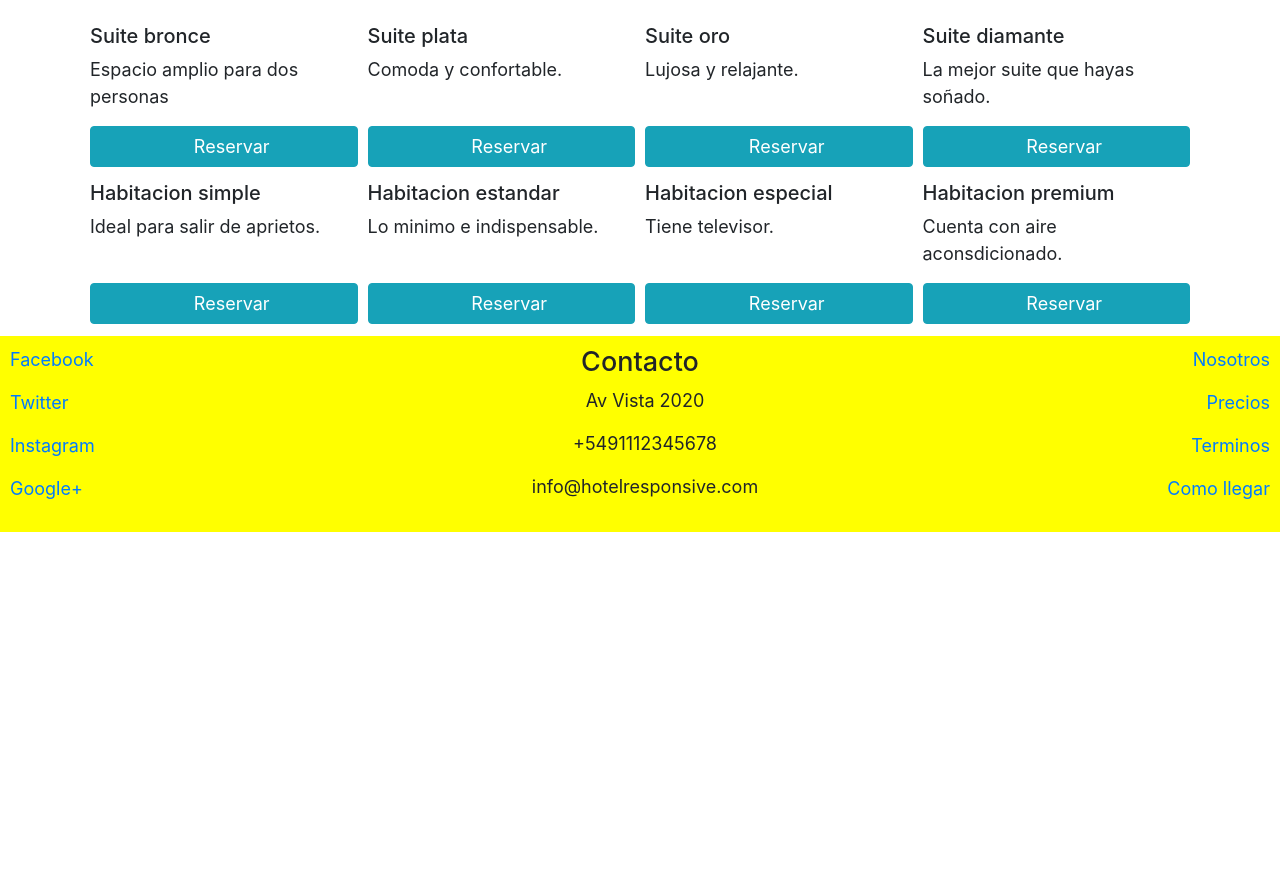
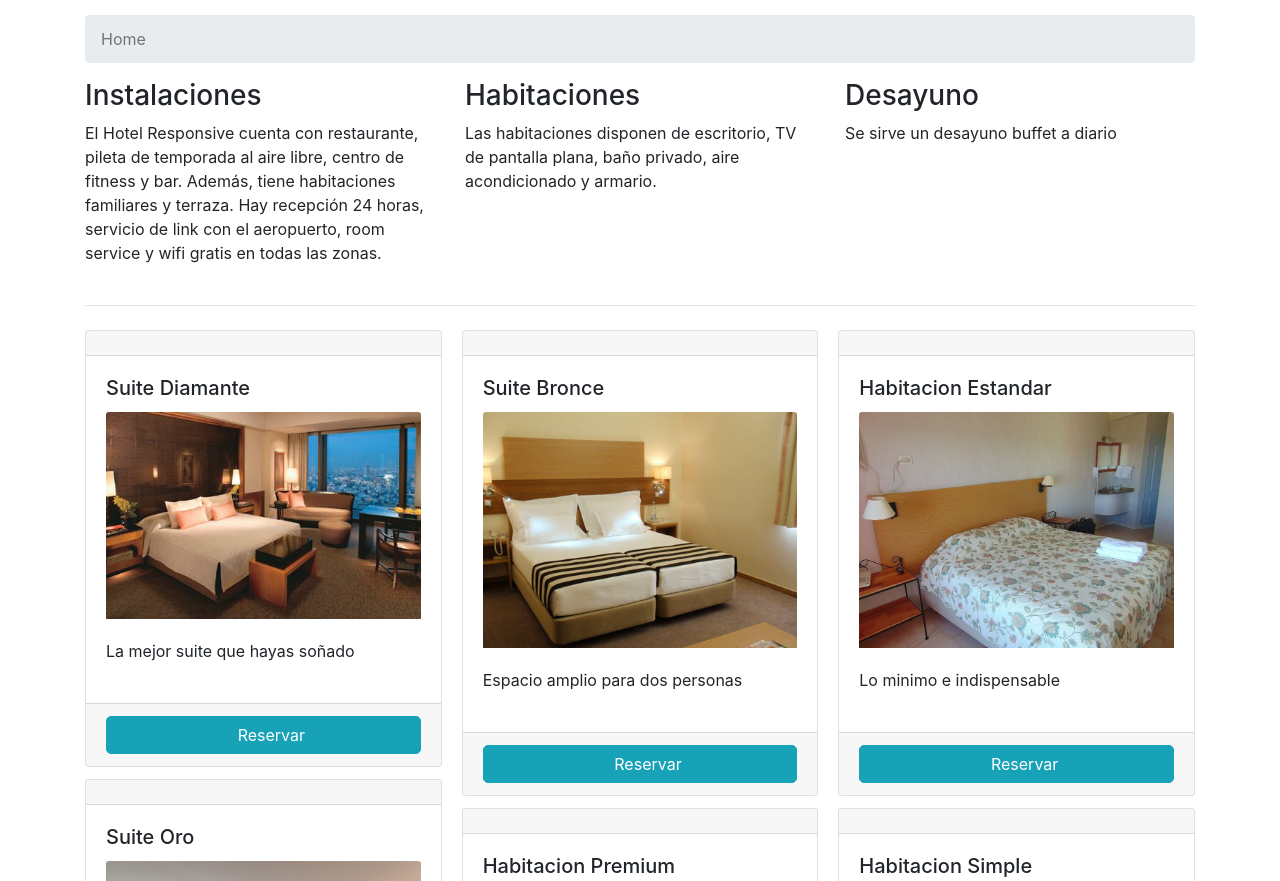
Before and after one commit to sergiobollo/guia-hoteles, a website: page index.html in a window 1280 px wide. Shown: the part 660-1541 px from the top of the page. Before the commit the page ends 1192 px from the top, so only its background shows below. Drawn offline with nearby package versions, Linux system fonts and the light colour scheme; a web font is replaced by a local one.

Commit message:
Se agrego tablas, imagenes y cards

```diff
--- a/css/main.css
+++ b/css/main.css
@@ -4,53 +4,23 @@
     margin-top: 50px;
 }
 footer {
-    padding: 10px 10px 0 10px;
-    background-color: yellow;
+    padding: 10px 12px 0 12px;
+    background-color: lightblue;
     margin-bottom: 0px;
     margin-top: 10px;
-    font-size: 10px !important;
+    font-size: 12px !important;
 }
 
-.card-hotel {
-    flex: 1 25%;
-    padding: 2px 5px 2px 5px;
-    margin-top: 10px;
-
+.card-hotel p {
+    margin-top: 20px;
 }
 
 .btn-reserva {
     width: 100%;
+    border-radius: 5px;
 
 }
 
 address p span {
     padding-right: 10px;
 }
-
-@media screen and (min-width: 770px) {
-    a,
-    p {
-        font-size: 18px !important;
-    }
-    h6 {
-        font-size: 27px !important;
-    }
-    h3 {
-        margin-top: 1px !important;
-        font-size: 50px !important;
-    }
-}
-
-@media screen and (max-width: 770px) {
-    a,
-    p {
-        font-size: 12px !important;
-    }
-    h6 {
-        font-size: 18px !important;
-    }
-    h3 {
-        margin-top: 1px !important;
-        font-size: 25px !important;
-    }
-}
--- a/index.html
+++ b/index.html
@@ -41,6 +41,9 @@
     <div class="jumbotron jumbotron-fluid">
         <h1 class = "display-4 text-center">Hotel Responsive</h1>
     </div>
+    <header>
+        <img src="images/hotel-responsive.jpg" class="img-fluid mx-auto d-block mb-4" alt="Hotel Responsive">
+    </header>
     <div class="container">
         <nav aria-label="breadcrumb">
         <ol class="breadcrumb">
@@ -65,91 +68,123 @@
 
         <hr class="my-4">
 
-            <div class="d-flex flex-wrap flex-row-reverse">
+        <div class="card-columns">
 
-                <div class="card-hotel d-flex flex-column justify-content-between">
-                    <div>
-                        <h5>Suite diamante</h5>
-                        <p>La mejor suite que hayas soñado.<p>
+            <div class="card card-hotel">
+                <div class = "card-header">
+                    <h6 class = "card-subtitle text-muted"><span class="oi oi-star"></span><span class="oi oi-star"></span><span class="oi oi-star"></span><span class="oi oi-star"></span><span class="oi oi-star"></span></h6>
                 </div>
-                    <div>
+                <div class = "card-body">
+                    <h5 class = "card-title">Suite Diamante</h5>
+                    <img class = "card-img-top" src = "images/diamante.jpg" alt = "Diamante">
+                    <p class = "card-text">La mejor suite que hayas soñado<p>
+                </div>
+                <div class = "card-footer">
                     <a class="btn btn-info btn-reserva" href="#" role="button">
                     <span class="oi oi-plus pr-3"></span>Reservar</a>
                 </div>
             </div>
 
-                <div class="card-hotel d-flex flex-column justify-content-between">
-                    <div>
-                        <h5>Suite oro</h5>
-                        <p>Lujosa y relajante.<p>
+            <div class="card card-hotel">
+                <div class = "card-header">
+                    <h6 class = "card-subtitle text-muted"><span class="oi oi-star"></span><span class="oi oi-star"></span><span class="oi oi-star"></span><span class="oi oi-star"></span></h6>
                 </div>
-                    <div>
+                <div class = "card-body">
+                    <h5 class = "card-title">Suite Oro</h5>
+                    <img class = "card-img-top" src = "images/oro.jpg" alt = "Oro">
+                    <p>Lujosa y relajante<p>
+                </div>
+                <div class = "card-footer">
                     <a class="btn btn-info btn-reserva" href="#" role="button">
                     <span class="oi oi-plus pr-3"></span>Reservar</a>
                 </div>
             </div>
 
-                <div class="card-hotel d-flex flex-column justify-content-between">
-                    <div>
-                        <h5>Suite plata</h5>
-                        <p>Comoda y confortable.<p>
+            <div class="card card-hotel">
+                <div class = "card-header">
+                    <h6 class = "card-subtitle text-muted"><span class="oi oi-star"></span><span class="oi oi-star"></span><span class="oi oi-star"></span></h6>
                 </div>
-                    <div>
+                <div class = "card-body">
+                    <h5 class = "card-title">Suite Plata</h5>
+                    <img class = "card-img-top" src = "images/plata.jpg" alt = "Plata">
+                    <p>Comoda y confortable<p>
+                </div>
+                <div class = "card-footer">
                     <a class="btn btn-info btn-reserva" href="#" role="button">
                     <span class="oi oi-plus pr-3"></span>Reservar</a>
                 </div>
             </div>
 
-                <div class="card-hotel d-flex flex-column justify-content-between">
-                    <div>
-                        <h5>Suite bronce</h5>
+            <div class="card card-hotel">
+                <div class = "card-header">
+                    <h6 class = "card-subtitle text-muted"><span class="oi oi-star"></span><span class="oi oi-star"></span></h6>
+                </div>
+                <div class = "card-body">
+                    <h5 class = "card-title">Suite Bronce</h5>
+                    <img class = "card-img-top" src = "images/bronce.jpg" alt = "Bronce">
                     <p>Espacio amplio para dos personas<p>
                 </div>
-                        <div>
+                <div class = "card-footer">
                     <a class="btn btn-info btn-reserva" href="#" role="button">
                     <span class="oi oi-plus pr-3"></span>Reservar</a>
                 </div>
             </div>
 
-                <div class="card-hotel d-flex flex-column justify-content-between">
-                    <div>
-                        <h5>Habitacion premium</h5>
-                        <p>Cuenta con aire aconsdicionado.<p>
+            <div class="card card-hotel">
+                <div class = "card-header">
+                    <h6 class = "card-subtitle text-muted"><span class="oi oi-star"></span></h6>
                 </div>
-                    <div>
+                <div class = "card-body">
+                    <h5 class = "card-title">Habitacion Premium</h5>
+                    <img class = "card-img-top" src = "images/premium.jpg" alt = "Premium">
+                    <p>Tiene televisor<p>
+                </div>
+                <div class = "card-footer">
                     <a class="btn btn-info btn-reserva" href="#" role="button">
                     <span class="oi oi-plus pr-3"></span>Reservar</a>
                 </div>
             </div>
 
-                <div class="card-hotel d-flex flex-column justify-content-between">
-                    <div>
-                        <h5>Habitacion especial</h5>
-                        <p>Tiene televisor.<p>
+            <div class="card card-hotel">
+                <div class = "card-header">
+                    <h6 class = "card-subtitle text-muted"><span class="oi oi-thumb-up"></span><span class="oi oi-thumb-up"></span><span class="oi oi-thumb-up"></span></h6>
                 </div>
-                    <div>
+                <div class = "card-body">
+                    <h5 class = "card-title">Habitacion Especial</h5>
+                    <img class = "card-img-top" src = "images/especial.jpg" alt = "Especial">
+                    <p>Cuenta con aire acondicionado<p>
+                </div>
+                <div class = "card-footer">
                     <a class="btn btn-info btn-reserva" href="#" role="button">
                     <span class="oi oi-plus pr-3"></span>Reservar</a>
                 </div>
             </div>
 
-                <div class="card-hotel d-flex flex-column justify-content-between">
-                    <div>
-                        <h5>Habitacion estandar</h5>
-                        <p>Lo minimo e indispensable.<p>
+            <div class="card card-hotel">
+                <div class = "card-header">
+                    <h6 class = "card-subtitle text-muted"><span class="oi oi-thumb-up"></span><span class="oi oi-thumb-up"></span></h6>
                 </div>
-                    <div>
+                <div class = "card-body">
+                    <h5 class = "card-title">Habitacion Estandar</h5>
+                    <img class = "card-img-top" src = "images/estandar.jpg" alt = "Estandar">
+                    <p>Lo minimo e indispensable<p>
+                </div>
+                <div class = "card-footer">
                     <a class="btn btn-info btn-reserva" href="#" role="button">
                     <span class="oi oi-plus pr-3"></span>Reservar</a>
                 </div>
             </div>
 
-                <div class="card-hotel d-flex flex-column justify-content-between">
-                    <div>
-                        <h5>Habitacion simple</h5>
-                        <p>Ideal para salir de aprietos.<p>
+            <div class="card card-hotel">
+                <div class = "card-header">
+                    <h6 class = "card-subtitle text-muted"><span class="oi oi-thumb-up"></span></h6>
                 </div>
-                    <div>
+                <div class = "card-body">
+                    <h5 class = "card-title">Habitacion Simple</h5>
+                    <img class = "card-img-top" src = "images/simple.jpg" alt = "Simple">
+                    <p>Ideal para salir de aprietos<p>
+                </div>
+                <div class = "card-footer">
                     <a class="btn btn-info btn-reserva" href="#" role="button">
                     <span class="oi oi-plus pr-3"></span>Reservar</a>
                 </div>
```
Also changed, not shown: precios.html (+14 -1 lines), images/bronce.jpg (added), images/diamante.jpg (added), images/especial.jpg (added), images/estandar.jpg (added), images/hotel-responsive.jpg (added), images/oro.jpg (added), images/plata.jpg (added), images/premium.jpg (added), images/simple.jpg (added). Lines whose indentation alone changed are shown as unchanged.
